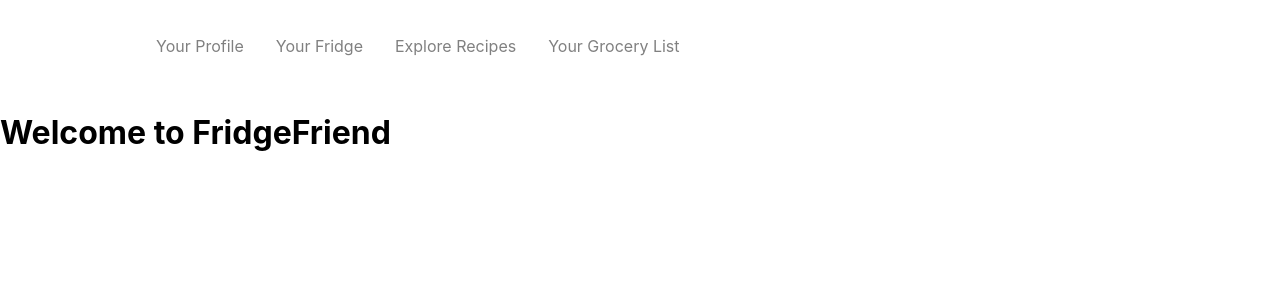
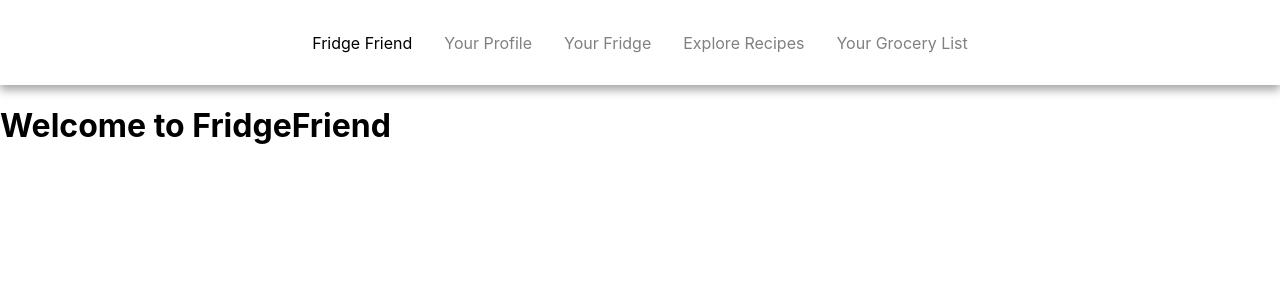
Before and after one commit to edelfino11/fridge_friend, a React (Create React App) app: page / in a window 1280 px wide. Shown: the top 300 px of the page. Built offline with nearby package versions, Linux system fonts and the light colour scheme.

Commit message:
Navbar pointing to homepage and stylized

```diff
--- a/src/components/Navbar/NavbarElements.js
+++ b/src/components/Navbar/NavbarElements.js
@@ -8,8 +8,10 @@ export const Nav = styled.nav`
   height: 85px;
   display: flex;
   justify-content: space-between;
-  padding: 0.2rem calc((100vw - 1000px) / 2);
-  z-index: 12;
+  align-items: center;
+  justify-content: center;
+  align-items: center;
+  box-shadow: 0 4px 8px 0 rgba(0, 0, 0, 0.2), 0 6px 10px 0 rgba(0, 0, 0, 0.19);
   /* Third Nav */
   /* justify-content: flex-start; */
 `;
@@ -30,7 +32,6 @@ export const NavLink = styled(Link)`
 export const NavMenu = styled.div`
   display: flex;
   align-items: center;
-  margin-right: -24px;
   white-space: nowrap; */
   @media screen and (max-width: 768px) {
     display: none;
--- a/src/components/Navbar/index.js
+++ b/src/components/Navbar/index.js
@@ -1,10 +1,10 @@
 import React from 'react';
 import {
   Nav,
-
   NavLink,
   NavMenu,
 } from './NavbarElements';
+import './navbar.css';
 
 const Navbar = () => {
   return (
@@ -12,16 +12,19 @@ const Navbar = () => {
       <Nav>
 
         <NavMenu>
-          <NavLink to='/profile' activeStyle>
+          <NavLink to={"/"} activestyle="true">
+            Fridge Friend
+          </NavLink>
+          <NavLink to='/profile' activestyle="true">
             Your Profile
           </NavLink>
-          <NavLink to='/fridge' activeStyle>
+          <NavLink to='/fridge' activestyle="true">
             Your Fridge
           </NavLink>
-          <NavLink to='/explore' activeStyle>
+          <NavLink to='/explore' activestyle="true">
             Explore Recipes
           </NavLink>
-          <NavLink to='/grocery' activeStyle>
+          <NavLink to='/grocery' activestyle="true">
             Your Grocery List
           </NavLink>
           {/* Second Nav */}
```
Also changed, not shown: src/components/Navbar/navbar.css (added).
